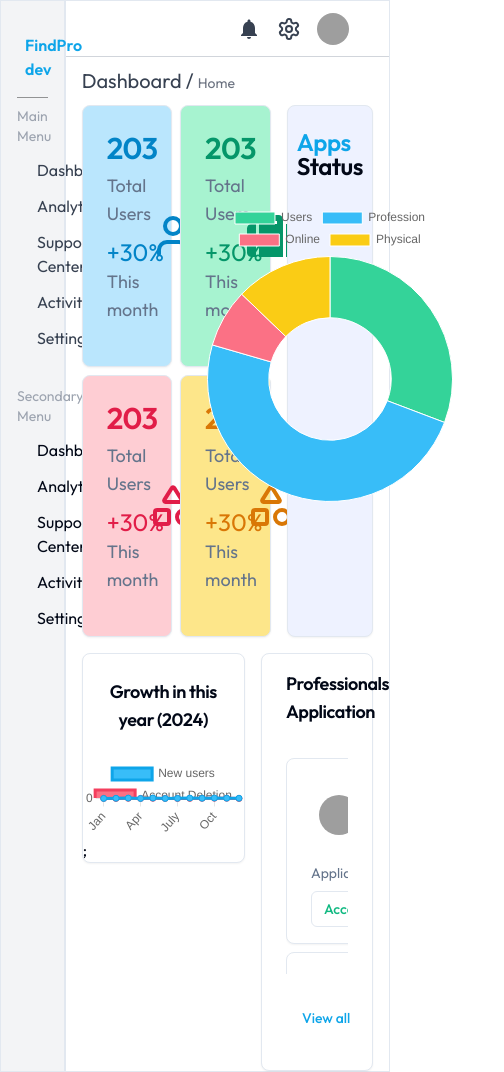
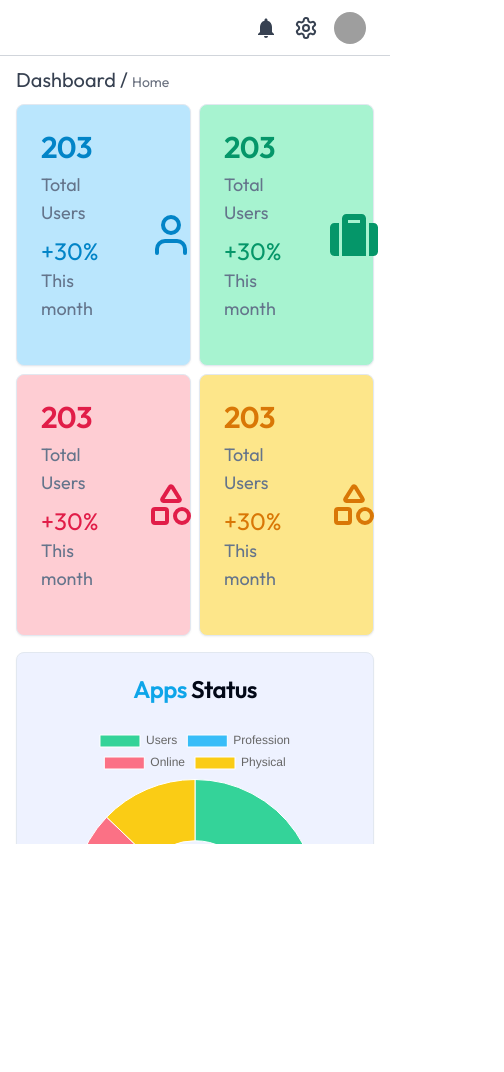
Before and after one commit to CodeMode365/FindPro-client, a Next.js app: page /dashboard in a window 390 px wide. Shown: the whole page, 504 px wide, since content can reach past the window. After the commit the page ends 844 px from the top, so only its background shows below. Built offline with nearby package versions, Linux system fonts and the light colour scheme; grey boxes are pictures that could not be loaded.

Commit message:
responsive fixes

```diff
--- a/src/app/(protected)/dashboard/_components/Admin/Home/ProApplications/index.tsx
+++ b/src/app/(protected)/dashboard/_components/Admin/Home/ProApplications/index.tsx
@@ -5,20 +5,26 @@ import {
   CardHeader,
   CardTitle,
 } from "@/components/ui/card";
+import ProApplicationCard from "./ProApplicationCard";
+import Link from "next/link";
+import { Button } from "@/components/ui/button";
 import { ScrollArea } from "@/components/ui/scroll-area";
-import ProApplicationCard from "./ProApplicationCard";
-import { Button } from "@/components/ui/button";
 
 const ProApplication = () => {
   return (
     <Card className=" pb-2">
       <CardHeader className="-mt-2">
-        <CardTitle className="text-lg text-center">Professionals Application</CardTitle>
+        <CardTitle className="text-lg text-center mt-2 -mb-4">
+          Recent Professionals Application
+        </CardTitle>
       </CardHeader>
       <CardContent className="">
-        <ScrollArea className="h-56">
-          <ProApplicationCard />
-          <ProApplicationCard />
+        <ScrollArea className="h-80 lg:h-56">
+          {Array.from({ length: 10 }).map((_, i) => (
+            <Link href={"#"} key={"app-item-" + i}>
+              <ProApplicationCard />
+            </Link>
+          ))}
         </ScrollArea>
       </CardContent>
       <CardFooter>
--- a/src/app/(protected)/dashboard/_components/Admin/Home/index.tsx
+++ b/src/app/(protected)/dashboard/_components/Admin/Home/index.tsx
@@ -8,19 +8,19 @@ import ProApplication from "./ProApplications";
 const AdminDashboardHome = () => {
   return (
     <div className="col-span-12 grid grid-cols-12 gap-4">
-      <div className="col-span-8 grid grid-cols-2 gap-2">
+      <div className="col-span-12 lg:col-span-8 grid grid-cols-2 gap-2">
         <StatCard colorMode="blue" icon={User} />
         <StatCard colorMode="green" icon={FaSuitcase} />
         <StatCard colorMode="red" icon={Shapes} />
         <StatCard colorMode="yellow" icon={Shapes} />
       </div>
-      <div className="col-span-4">
+      <div className="col-span-12 lg:col-span-4">
         <StatChart />
       </div>
-      <div className="col-span-7">
+      <div className="col-span-12 lg:col-span-7">
         <UserStatChart />
       </div>
-      <div className="col-span-5">
+      <div className="col-span-12 lg:col-span-5">
         <ProApplication />
       </div>
     </div>
--- a/src/app/(protected)/dashboard/_components/Sidebar.tsx
+++ b/src/app/(protected)/dashboard/_components/Sidebar.tsx
@@ -1,19 +1,20 @@
 import Link from "next/link";
 import Image from "next/image";
-import { Activity, Home, Settings } from "lucide-react";
+import { Activity, Home, Settings, User } from "lucide-react";
 import { MdAnalytics, MdSupport } from "react-icons/md";
 
 const Sidebar = () => {
   const navLinks = [
     { name: "Dashboard", path: "/", icon: Home },
+    { name: "Users", path: "/users", icon: User },
     { name: "Analytics", path: "/analytics", icon: MdAnalytics },
     { name: "Support Center", path: "/support", icon: MdSupport },
     { name: "Activity", path: "/activity", icon: Activity },
     { name: "Settings", path: "/settings", icon: Settings },
   ];
   return (
-    <aside className="p-4 h-full bg-gray-100 border-r-2 border-gary-100">
-      <div className="py-4 border-b border-black/40 flex items-center">
+    <aside className="p-4 h-full border-r border-gary- bg-white min-h-screen absolute -translate-x-full md:relative md:translate-x-0">
+      <div className="py-2 border-b border-black/10 flex items-center">
         <a className="block text-primary" href="/">
           <span className="sr-only">Home</span>
           <Image src={"/logo.svg"} alt="logo" width={40} height={40} />
@@ -29,7 +30,7 @@ const Sidebar = () => {
               return (
                 <li key={"db-link-x-" + i} className="w-full text-gray-700">
                   <Link
-                    href={"#"}
+                    href={"/dashboard/" + path}
                     className="w-full flex items-center jus py-1 px-2 rounded-sm hover:bg-primary hover:text-white transition"
                   >
                     <Icon className="mr-2" size={20} />
@@ -59,7 +60,6 @@ const Sidebar = () => {
             })}
           </ul>
         </div>
-        <div></div>
       </nav>
     </aside>
   );
--- a/src/app/(protected)/dashboard/_components/Topbar.tsx
+++ b/src/app/(protected)/dashboard/_components/Topbar.tsx
@@ -6,7 +6,7 @@ import { MdNotificationAdd, MdNotifications } from "react-icons/md";
 const Topbar = () => {
   return (
     <div className=" col-span-12 h-14 w-full border-b border-gray-300 flex items-center justify-end text-gray-700">
-      <div className="flex mx-8 items-center">
+      <div className="flex mx-4 md:mx-8 items-center">
         <span className="mx-2 cursor-pointer">
           <MdNotifications size={24} />
         </span>
--- a/src/app/(protected)/dashboard/layout.tsx
+++ b/src/app/(protected)/dashboard/layout.tsx
@@ -4,11 +4,11 @@ import Topbar from "./_components/Topbar";
 
 const layout = ({ children }: { children: React.ReactNode }) => {
   return (
-    <main className="grid grid-cols-12 border min-h-screen">
-      <div className="col-span-2 h-full">
+    <main className="grid grid-cols-12 max-h-screen overflow-hidden">
+      <div className="col-span-0 md:col-span-2 h-full">
         <Sidebar />
       </div>
-      <div className="col-span-10">
+      <div className="col-span-12 md:col-span-10 max-h-screen overflow-y-auto">
         <Topbar />
         <div className="grid grid-cols-12 px-4">
           <PathView />
--- a/src/app/(protected)/dashboard/settings/_components/GeneralTab.tsx
+++ b/src/app/(protected)/dashboard/settings/_components/GeneralTab.tsx
@@ -57,10 +57,10 @@ const GeneralTab = () => {
   return (
     <>
       <form
-        className="col-span-full grid grid-cols-12"
+        className="col-span-full grid grid-cols-12  space-y-4 md:space-y-0"
         //   action={updateUserInfo}
       >
-        <Card className="col-span-4 h-80 mr-4">
+        <Card className="col-span-12 md:col-span-4 h-80 mr-4">
           <CardContent className="">
             <Avatar className="mx-auto mt-10 shadow-md h-32 w-32 ">
               <AvatarImage src="https://github.com/shadcn.png" />
@@ -89,7 +89,7 @@ const GeneralTab = () => {
           </CardContent>
         </Card>
 
-        <Card className="col-span-8">
+        <Card className="col-span-12 md:col-span-8">
           <CardHeader>
             <CardTitle>General Info</CardTitle>
             <CardDescription>
@@ -98,7 +98,7 @@ const GeneralTab = () => {
             </CardDescription>
           </CardHeader>
           <CardContent className="space-y-2">
-            <div className="grid grid-cols-2 gap-4 ">
+            <div className="grid grid-cols-1 md:grid-cols-2 gap-4 ">
               <div className="space-y-1 col-span-1">
                 <Label htmlFor="name">Name</Label>
                 <Input
@@ -120,7 +120,7 @@ const GeneralTab = () => {
                 />
               </div>
             </div>
-            <div className="grid grid-cols-2 gap-4 ">
+            <div className="grid grid-cols-1 md:grid-cols-2 gap-4 ">
               <div className="space-y-1 col-span-1">
                 <Label htmlFor="phone">Phone no.</Label>
                 <Input
@@ -140,7 +140,7 @@ const GeneralTab = () => {
                 />
               </div>
             </div>
-            <div className="grid grid-cols-2 gap-4 ">
+            <div className="grid grid-cols-1 md:grid-cols-2 gap-4 ">
               <div className="space-y-1 col-span-1">
                 <Label htmlFor="country">Country</Label>
                 <Input
@@ -160,7 +160,7 @@ const GeneralTab = () => {
                 />
               </div>
             </div>
-            <div className="grid grid-cols-2 gap-4 ">
+            <div className="grid grid-cols-1 md:grid-cols-2 gap-4 ">
               <div className="space-y-1 col-span-1">
                 <Label htmlFor="city">City</Label>
                 <Input
@@ -180,7 +180,7 @@ const GeneralTab = () => {
                 />
               </div>
             </div>
-            <div className="grid grid-cols-2 gap-4 ">
+            <div className="grid grid-cols-1 md:grid-cols-2 gap-4 ">
               <Textarea
                 id="bio"
                 name="bio"
--- a/src/app/(protected)/dashboard/settings/page.tsx
+++ b/src/app/(protected)/dashboard/settings/page.tsx
@@ -17,7 +17,7 @@ const Settings = () => {
           </TabsList>
           <TabsContent
             value="general"
-            className="w-full grid grid-cols-12 gap-4 p-2 my-4 px-6"
+            className="w-full grid grid-cols-12 gap-4 p-2 my-4 md:px-6"
           >
             <GeneralTab />
           </TabsContent>
```
